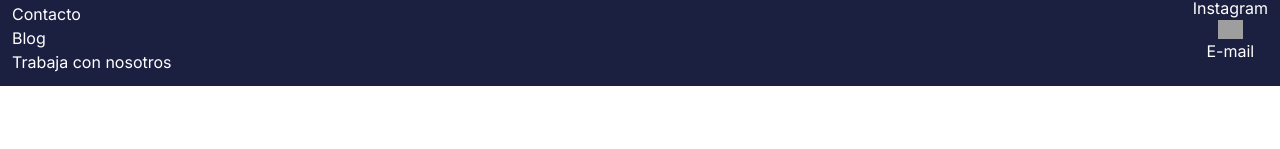
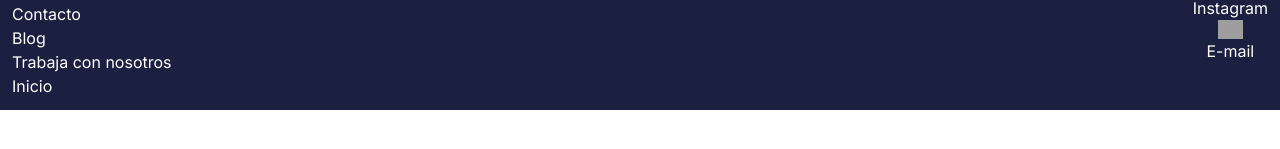
Before and after one commit to SouthSolutions/SouthSolutionsWeb, a Next.js app: page /projects in a window 1280 px wide. Shown: the part 563-712 px from the top of the page. Built offline with nearby package versions, Linux system fonts and the light colour scheme; grey boxes are pictures that could not be loaded.

Commit message:
add 'inicio' link

```diff
--- a/app/components/Footer/Footer.tsx
+++ b/app/components/Footer/Footer.tsx
@@ -8,7 +8,7 @@ const Footer = () => {
       className="flex justify-between p-3">
       <ul className="text-white flex-start">
         <li>
-          <h4>SouthSolutions</h4>
+          <Link href="/"><h4>SouthSolutions</h4></Link>
         </li>
         <li>
           <Link href="/contact">Contacto</Link>
@@ -18,6 +18,9 @@ const Footer = () => {
         </li>
         <li>
           <a href="#">Trabaja con nosotros</a>
+        </li>
+        <li>
+          <Link href="/"> Inicio </Link>
         </li>
       </ul>
       <ul className="text-white flex-end">
```
